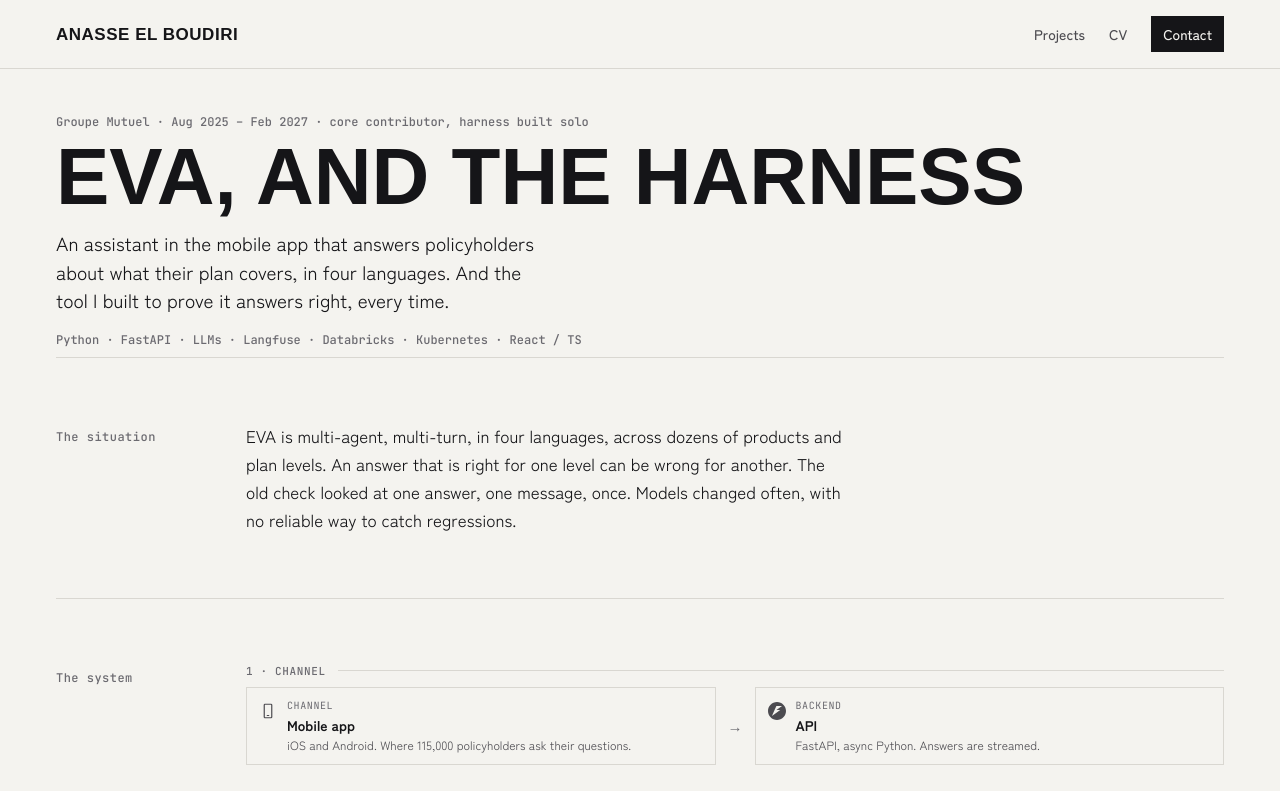
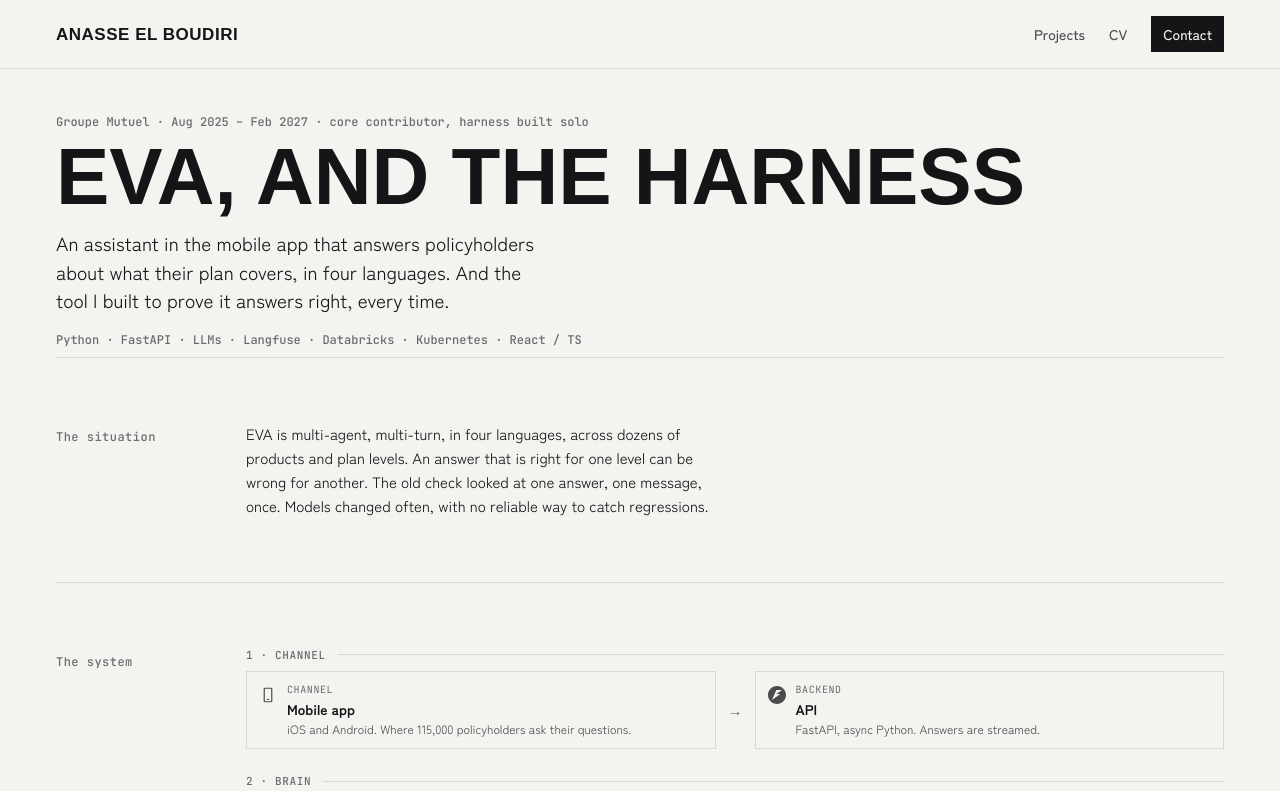
Before and after one commit to anassee15/portfolio, a Next.js app: page /projects/eva in a window 1280 px wide. Shown: the top 791 px of the page. Built offline with nearby package versions, Linux system fonts and the light colour scheme; a web font is replaced by a local one.

Commit message:
Revert "Give case study text a larger size and a longer line on desktop"
This reverts commit 704d557fcd3638d66e0c0a4468a5143ba17e1a22.

```diff
--- a/app/globals.css
+++ b/app/globals.css
@@ -107,14 +107,6 @@
   .prose {
     max-width: 62ch;
   }
-  /* Wider screens: a slightly larger text and a longer line, still under ~75 characters. */
-  @media (width >= 64rem) {
-    .prose {
-      max-width: 70ch;
-      font-size: 17px;
-      line-height: 1.65;
-    }
-  }
   .prose > * + * {
     margin-top: 0.9em;
   }
```
